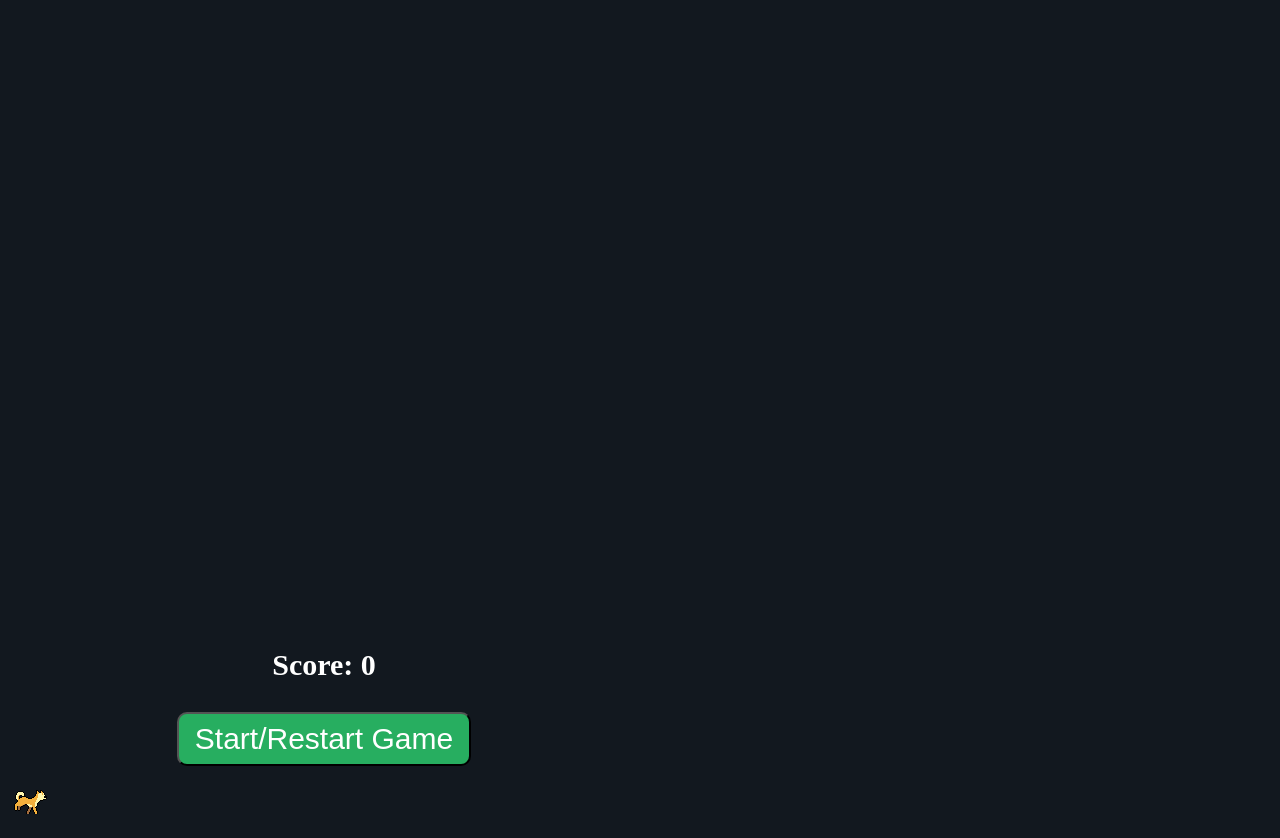
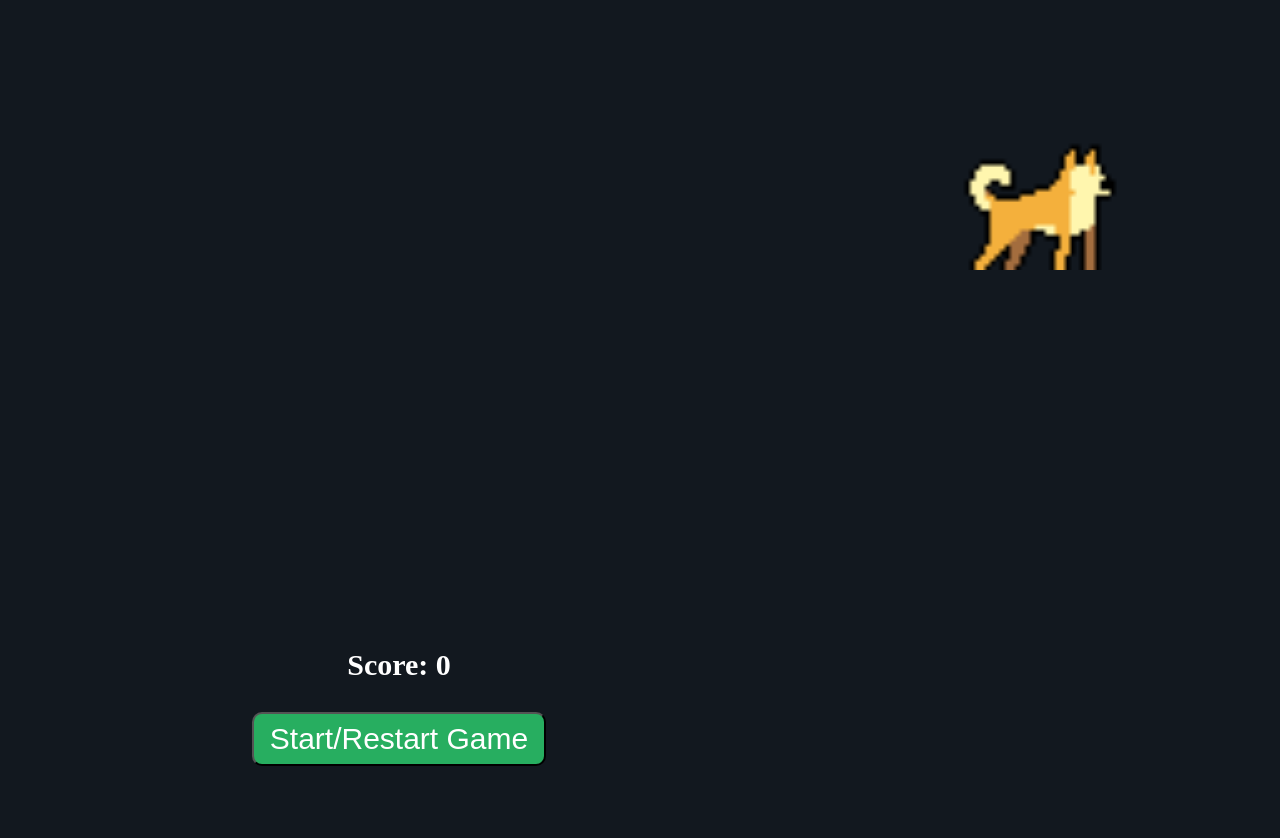
Before and after one commit to MatheusVGonzalez/js-mini-app-2, a plain HTML site: page game.html in a window 1280 px wide. Shown: the part 95-933 px from the top of the page. Drawn offline with Linux system fonts and the light colour scheme.

```diff
--- a/dog.js
+++ b/dog.js
@@ -2,17 +2,20 @@ const canvas = document.getElementById("dogCanvas");
 const ctx = canvas.getContext("2d");
 
 const sprite = new Image();
-sprite.src = "assets/Walk.png";
+sprite.src = "assets/Idle.png";
 
 const frameWidth = 48;
 const frameHeight = 48;
-const totalFrames = 6;
+const totalFrames = 4;
 
 let currentFrame = 0;
 let x = 0;
 let frameDelay = 100;
 
 sprite.onload = () => {
+    canvas.width = frameWidth * 5;
+    canvas.height = frameHeight * 5;
+    ctx.scale(5, 5);
     setInterval(() => {
         ctx.clearRect(0, 0, canvas.width, canvas.height);
 
--- a/game.html
+++ b/game.html
@@ -8,6 +8,7 @@
   </head>
   <body>
     <h1>Memory Cards</h1>
+    <div class="all-container">
     <div class="games-container">
       <div id="game-log" class="log-box"></div>
       <div class="grid-container"></div>
@@ -19,6 +20,7 @@
     <div class="animal-container">
        <canvas id="dogCanvas" width="48" height="48">
     </div>
+    </div>
 
     <script src="game.js"></script>
     <script src="dog.js"></script>
--- a/style.css
+++ b/style.css
@@ -2,7 +2,18 @@ body {
     min-height: 100vh;
     min-width: 100vh;
     background-color: #12181f;
-    color: white
+    color: white;
+
+}
+
+.all-container {
+    display: flex;
+    height: 100vh;
+    margin-left: 100px;
+}
+
+.animal-container {
+    margin-left: 250px;
 }
 
 .games-container {
```
